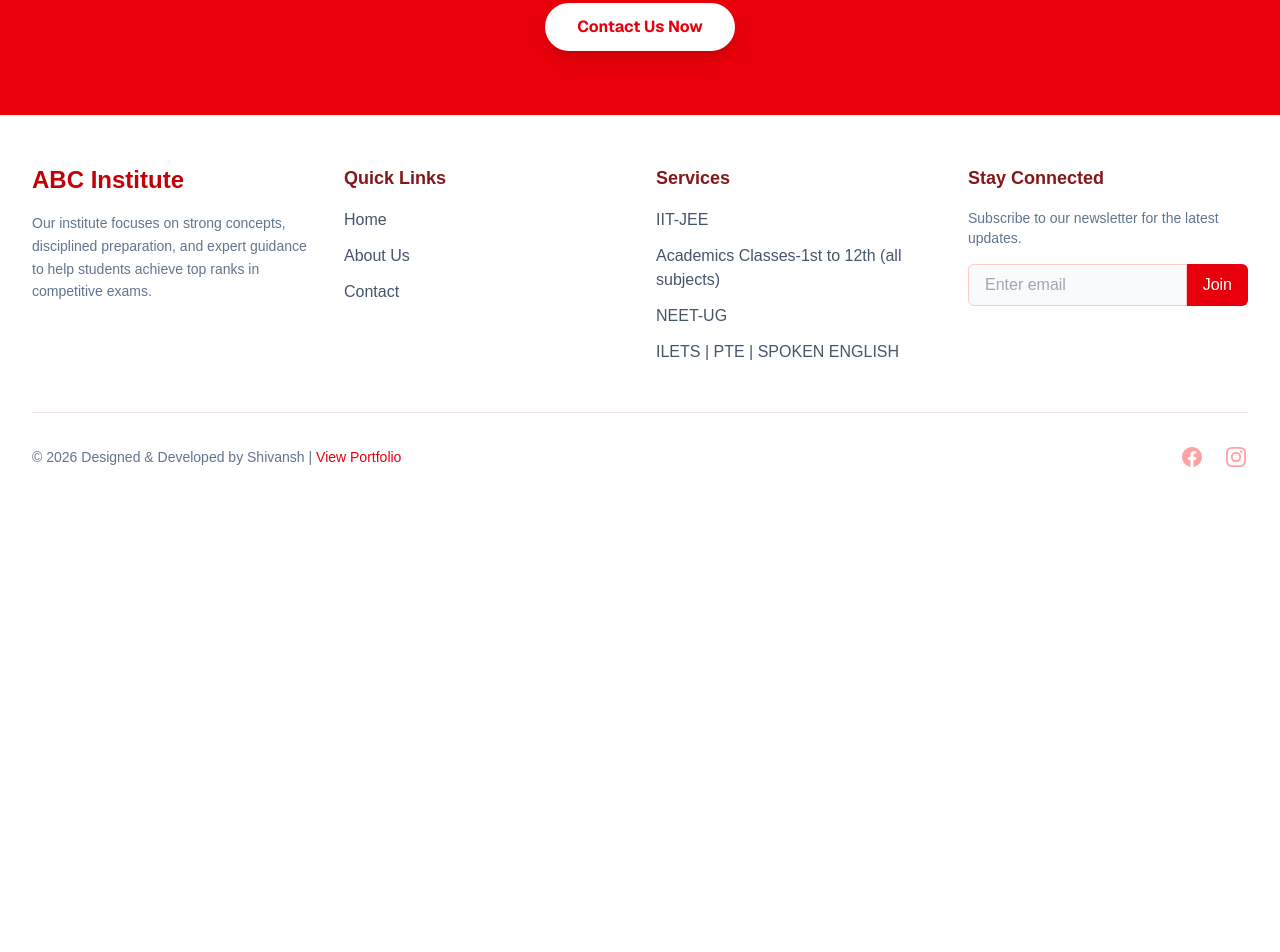
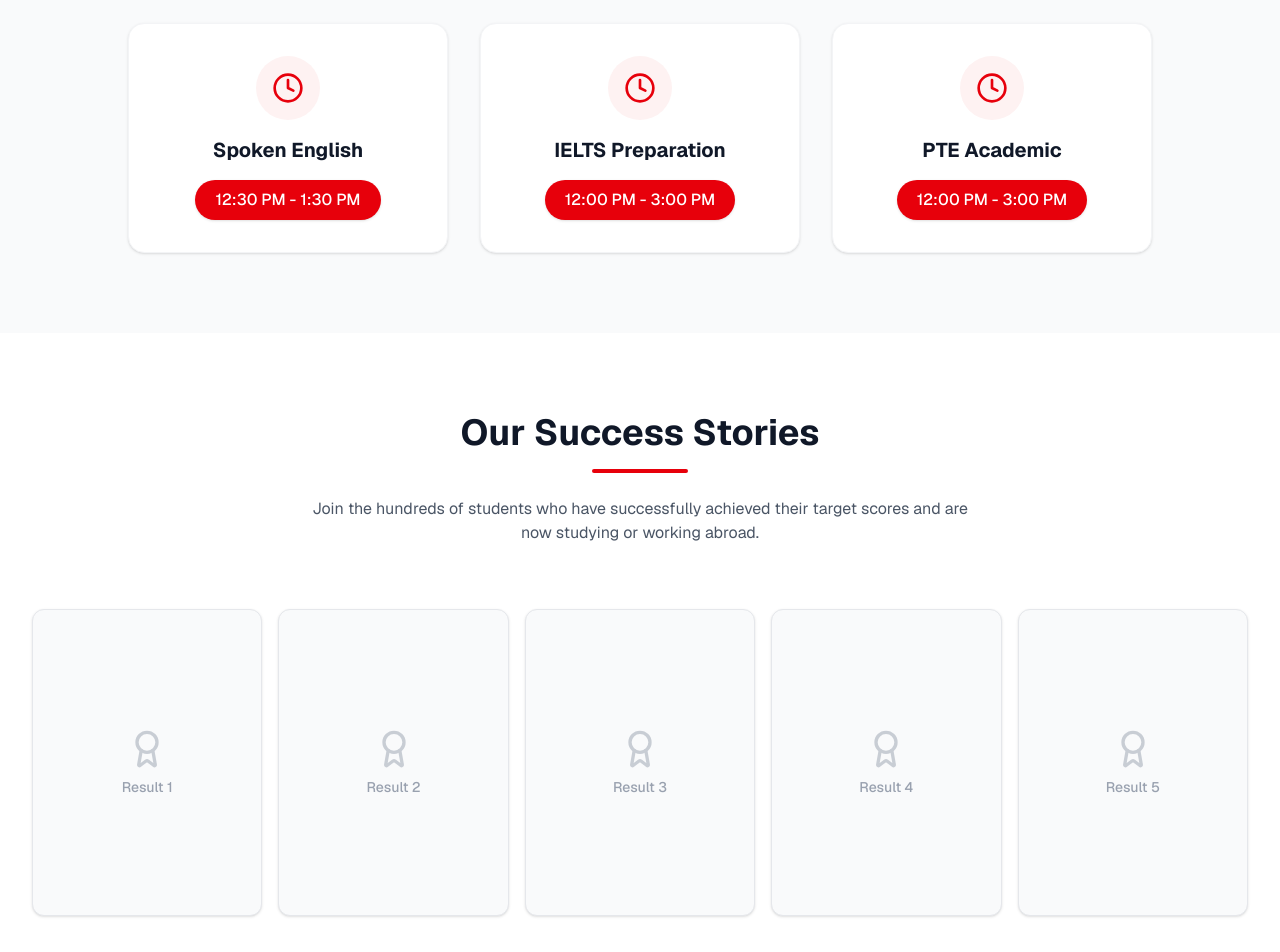
Before and after one commit to MSUResult/abc_website, a Next.js app: page /ielts in a window 1280 px wide. Shown: the part 1420-2372 px from the top of the page. Before the commit the page ends 1937 px from the top, so only its background shows below. Built offline with nearby package versions, Linux system fonts and the light colour scheme; no server answers.

Commit message:
checking

```diff
--- a/app/(IELTS)/ielts/page.tsx
+++ b/app/(IELTS)/ielts/page.tsx
@@ -2,12 +2,11 @@
 
 import React, { useState } from "react";
 import { motion } from "framer-motion";
-import { BookOpen, Headphones, PenTool, Mic, ArrowRight } from "lucide-react";
+import { BookOpen, Headphones, PenTool, Mic, ArrowRight, Clock, Award } from "lucide-react";
 import { useRouter } from "next/navigation";
 import ContactComing from "@/components/(Homepage)/ContactComing";
 
 export default function IeltsLandingPage() {
-
   const courses = [
     {
       title: "Speaking Mastery",
@@ -35,13 +34,27 @@
     },
   ];
 
+  const timings = [
+    { course: "Spoken English", time: "12:30 PM - 1:30 PM" },
+    { course: "IELTS Preparation", time: "12:00 PM - 3:00 PM" },
+    { course: "PTE Academic", time: "12:00 PM - 3:00 PM" },
+  ];
+
+  // Array of 5 placeholders for your images
+  const resultImages = [
+    "", // url 1
+    "", // url 2
+    "", // url 3
+    "", // url 4
+    "", // url 5
+  ];
+
   const router = useRouter();
-    const [open, setOpen] = useState(false);
+  const [open, setOpen] = useState(false);
 
   return (
     <div className="min-h-screen bg-white text-gray-900 font-sans">
-
-          {open && (
+      {open && (
         <div className="fixed inset-0 z-50 flex items-center justify-center px-3 ">
           {/* Background Blur */}
           <div
@@ -53,9 +66,6 @@
           <ContactComing close={() => setOpen(false)} />
         </div>
       )}
-
-
-
 
       {/* Navigation */}
       <nav className="border-b border-gray-100 bg-white sticky top-0 z-50">
@@ -80,8 +90,9 @@
                 About Us
               </a>
               <button
-              onClick={()=> router.push('/contact')}
-               className="bg-red-600 cursor-pointer text-white px-6 py-2 rounded-full font-semibold hover:bg-red-700 transition-colors shadow-md">
+                onClick={() => router.push("/contact")}
+                className="bg-red-600 cursor-pointer text-white px-6 py-2 rounded-full font-semibold hover:bg-red-700 transition-colors shadow-md"
+              >
                 Book Free Demo
               </button>
             </div>
@@ -114,7 +125,10 @@
             animate={{ opacity: 1 }}
             transition={{ duration: 0.6, delay: 0.4 }}
           >
-            <button onClick={() => router.push('/contact')} className="bg-red-600 text-white px-8 py-4 rounded-full text-lg font-bold hover:bg-red-700 transition-all shadow-lg hover:shadow-red-500/30 flex items-center mx-auto group">
+            <button
+              onClick={() => router.push("/contact")}
+              className="bg-red-600 text-white px-8 py-4 rounded-full text-lg font-bold hover:bg-red-700 transition-all shadow-lg hover:shadow-red-500/30 flex items-center mx-auto group"
+            >
               Start Your Journey
               <ArrowRight className="ml-2 w-5 h-5 group-hover:translate-x-1 transition-transform" />
             </button>
@@ -168,6 +182,86 @@
         </div>
       </section>
 
+      {/* Class Timings Section */}
+      <section className="py-20 bg-gray-50">
+        <div className="max-w-7xl mx-auto px-4 sm:px-6 lg:px-8">
+          <div className="text-center mb-16">
+            <h2 className="text-3xl md:text-4xl font-bold text-gray-900 mb-4">
+              Batch Timings
+            </h2>
+            <div className="w-24 h-1 bg-red-600 mx-auto rounded-full"></div>
+          </div>
+
+          <div className="grid grid-cols-1 md:grid-cols-3 gap-8 max-w-5xl mx-auto">
+            {timings.map((item, index) => (
+              <motion.div
+                key={index}
+                initial={{ opacity: 0, y: 20 }}
+                whileInView={{ opacity: 1, y: 0 }}
+                viewport={{ once: true }}
+                transition={{ duration: 0.5, delay: index * 0.1 }}
+                className="bg-white p-8 rounded-2xl shadow-sm border border-gray-100 flex flex-col items-center text-center hover:shadow-lg transition-shadow"
+              >
+                <div className="bg-red-50 p-4 rounded-full mb-4">
+                  <Clock className="w-8 h-8 text-red-600" />
+                </div>
+                <h3 className="text-xl font-bold text-gray-900 mb-2">
+                  {item.course}
+                </h3>
+                <div className="mt-2 bg-red-600 text-white px-5 py-2 rounded-full font-medium shadow-sm">
+                  {item.time}
+                </div>
+              </motion.div>
+            ))}
+          </div>
+        </div>
+      </section>
+
+      {/* Results / Testimonials Section */}
+      <section className="py-20 bg-white">
+        <div className="max-w-7xl mx-auto px-4 sm:px-6 lg:px-8">
+          <div className="text-center mb-16">
+            <h2 className="text-3xl md:text-4xl font-bold text-gray-900 mb-4">
+              Our Success Stories
+            </h2>
+            <div className="w-24 h-1 bg-red-600 mx-auto rounded-full"></div>
+            <p className="text-gray-600 mt-6 max-w-2xl mx-auto">
+              Join the hundreds of students who have successfully achieved their target scores and are now studying or working abroad.
+            </p>
+          </div>
+
+          <div className="grid grid-cols-2 md:grid-cols-3 lg:grid-cols-5 gap-4">
+            {resultImages.map((url, index) => (
+              <motion.div
+                key={index}
+                initial={{ opacity: 0, scale: 0.95 }}
+                whileInView={{ opacity: 1, scale: 1 }}
+                viewport={{ once: true }}
+                transition={{ duration: 0.4, delay: index * 0.1 }}
+                className="aspect-[3/4] bg-gray-50 rounded-xl overflow-hidden relative shadow-sm border border-gray-200 group flex flex-col items-center justify-center text-gray-400 hover:border-red-200 transition-colors"
+              >
+                {url ? (
+                  /* Once you have URLs, this image will display */
+                  <img
+                    src={url}
+                    alt={`Student Result ${index + 1}`}
+                    className="w-full h-full object-cover"
+                  />
+                ) : (
+                  /* Placeholder UI */
+                  <>
+                    <Award className="w-10 h-10 mb-2 opacity-50 group-hover:text-red-500 transition-colors" />
+                    <span className="text-sm font-medium group-hover:text-red-500 transition-colors">
+                      Result {index + 1}
+                    </span>
+                  </>
+                )}
+              </motion.div>
+            ))}
+          </div>
+        </div>
+      </section>
+
       {/* CTA Section */}
       <section className="bg-red-600 py-16">
         <div className="max-w-4xl mx-auto px-4 text-center">
```
